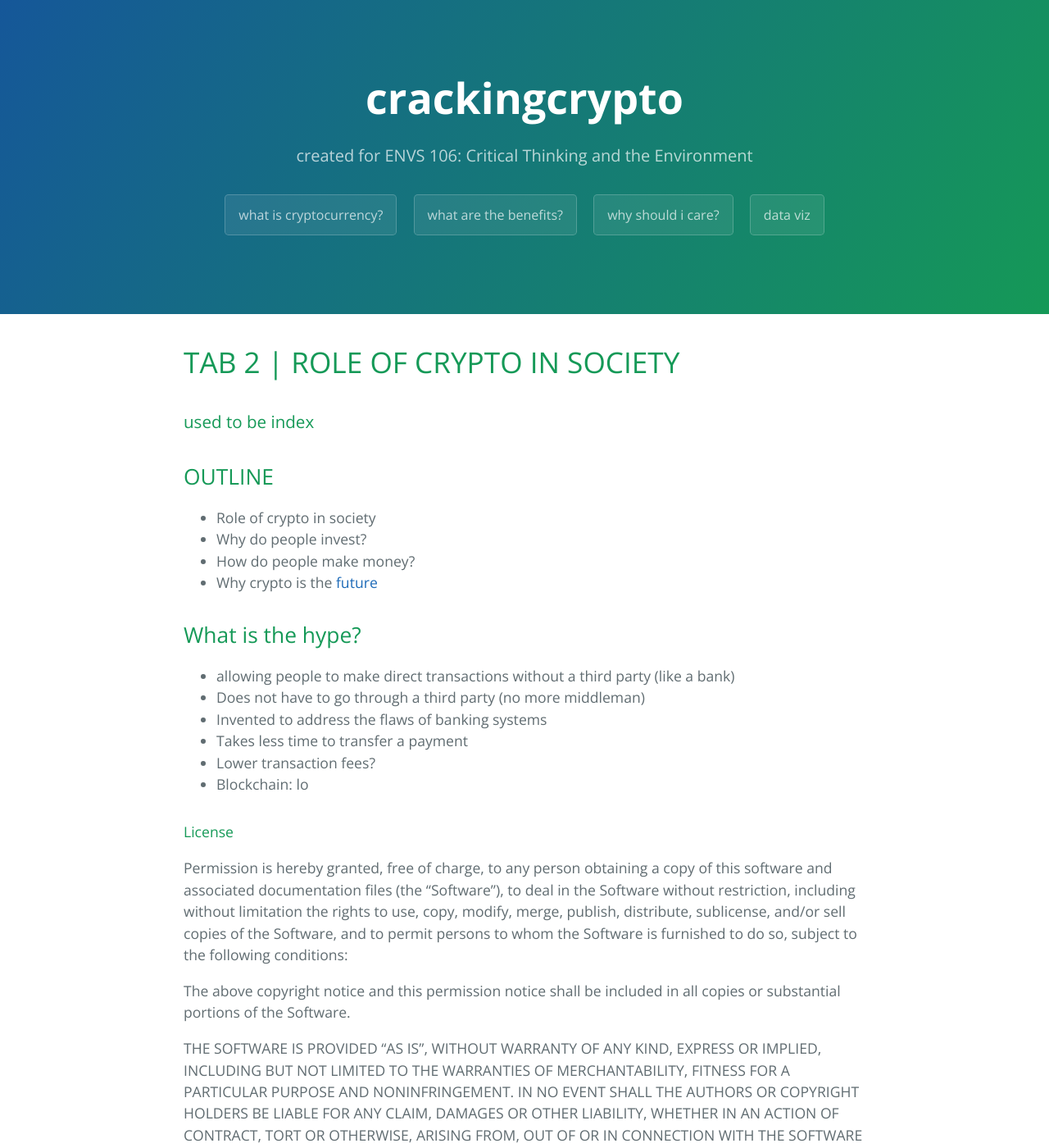
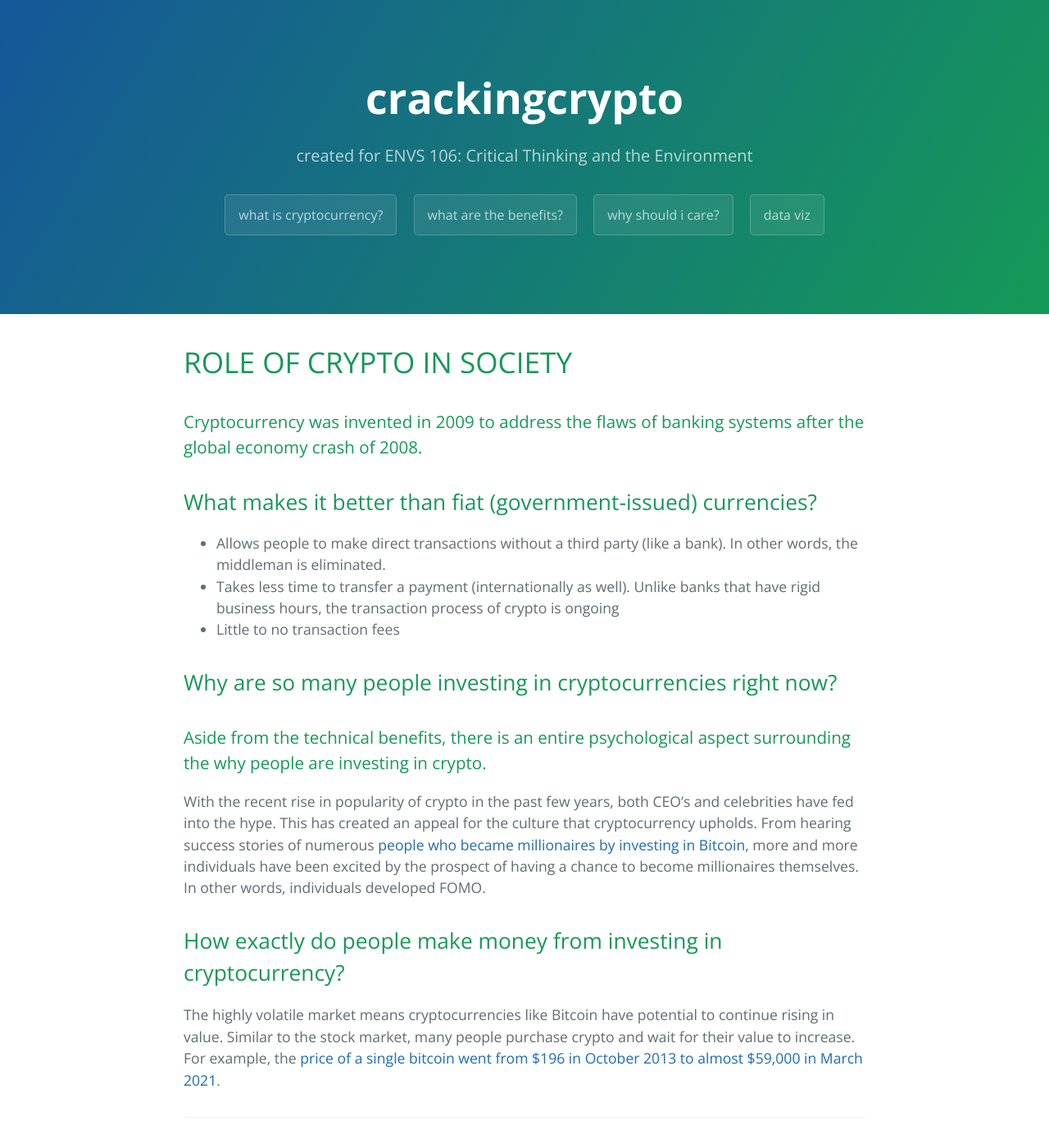
Before and after one commit to tifhsu88/crackingcrypto, a Jekyll site: the page built from tab2.md, in a window 1280 px wide and 1400 px high. Shown: the whole window at 82% size. Built offline with Jekyll 4.4.1, drawn with Linux system fonts in a browser that asks for light colours; some of the changed text lies outside the part shown.

Commit message:
Update tab2.md

```diff
--- a/tab2.md
+++ b/tab2.md
@@ -4,27 +4,19 @@ layout: template
 filename: tab2
 ---
 
-# TAB 2 | ROLE OF CRYPTO IN SOCIETY
-### used to be index
+# ROLE OF CRYPTO IN SOCIETY
 
-## OUTLINE
-- Role of crypto in society
-- Why do people invest?
-- How do people make money?
-- Why crypto is the [future](https://www.fool.com/investing/2018/01/02/cryptocurrencies-explained-in-plain-english.aspx)
+### Cryptocurrency was invented in 2009 to address the flaws of banking systems after the global economy crash of 2008.
 
-## What is the hype?
-- allowing people to make direct transactions without a third party (like a bank)
-- Does not have to go through a third party (no more middleman)
-- Invented to address the flaws of banking systems
-- Takes less time to transfer a payment
-- Lower transaction fees?
-- Blockchain: lo
+## What makes it better than fiat (government-issued) currencies?
+* Allows people to make direct transactions without a third party (like a bank). In other words, the middleman is eliminated.
+* Takes less time to transfer a payment (internationally as well). Unlike banks that have rigid business hours, the transaction process of crypto is ongoing
+* Little to no transaction fees
 
-#### License
+## Why are so many people investing in cryptocurrencies right now?
+### Aside from the technical benefits, there is an entire psychological aspect surrounding the why people are investing in crypto.
+With the recent rise in popularity of crypto in the past few years, both CEO’s and celebrities have fed into the hype. This has created an appeal for the culture that cryptocurrency upholds.
+From hearing success stories of numerous [people who became millionaires by investing in Bitcoin](https://digitalsurge.com.au/blog/5-inspirational-bitcoin-success-stories), more and more individuals have been excited by the prospect of having a chance to become millionaires themselves. In other words, individuals developed FOMO.
 
-Permission is hereby granted, free of charge, to any person obtaining a copy of this software and associated documentation files (the "Software"), to deal in the Software without restriction, including without limitation the rights to use, copy, modify, merge, publish, distribute, sublicense, and/or sell copies of the Software, and to permit persons to whom the Software is furnished to do so, subject to the following conditions:
-
-The above copyright notice and this permission notice shall be included in all copies or substantial portions of the Software.
-
-THE SOFTWARE IS PROVIDED "AS IS", WITHOUT WARRANTY OF ANY KIND, EXPRESS OR IMPLIED, INCLUDING BUT NOT LIMITED TO THE WARRANTIES OF MERCHANTABILITY, FITNESS FOR A PARTICULAR PURPOSE AND NONINFRINGEMENT. IN NO EVENT SHALL THE AUTHORS OR COPYRIGHT HOLDERS BE LIABLE FOR ANY CLAIM, DAMAGES OR OTHER LIABILITY, WHETHER IN AN ACTION OF CONTRACT, TORT OR OTHERWISE, ARISING FROM, OUT OF OR IN CONNECTION WITH THE SOFTWARE OR THE USE OR OTHER DEALINGS IN THE SOFTWARE.
+## How exactly do people make money from investing in cryptocurrency?
+The highly volatile market means cryptocurrencies like Bitcoin have potential to continue rising in value. Similar to the stock market, many people purchase crypto and wait for their value to increase. For example, the [price of a single bitcoin went from $196 in October 2013 to almost $59,000 in March 2021](https://www.statista.com/statistics/326707/bitcoin-price-index/).
```
